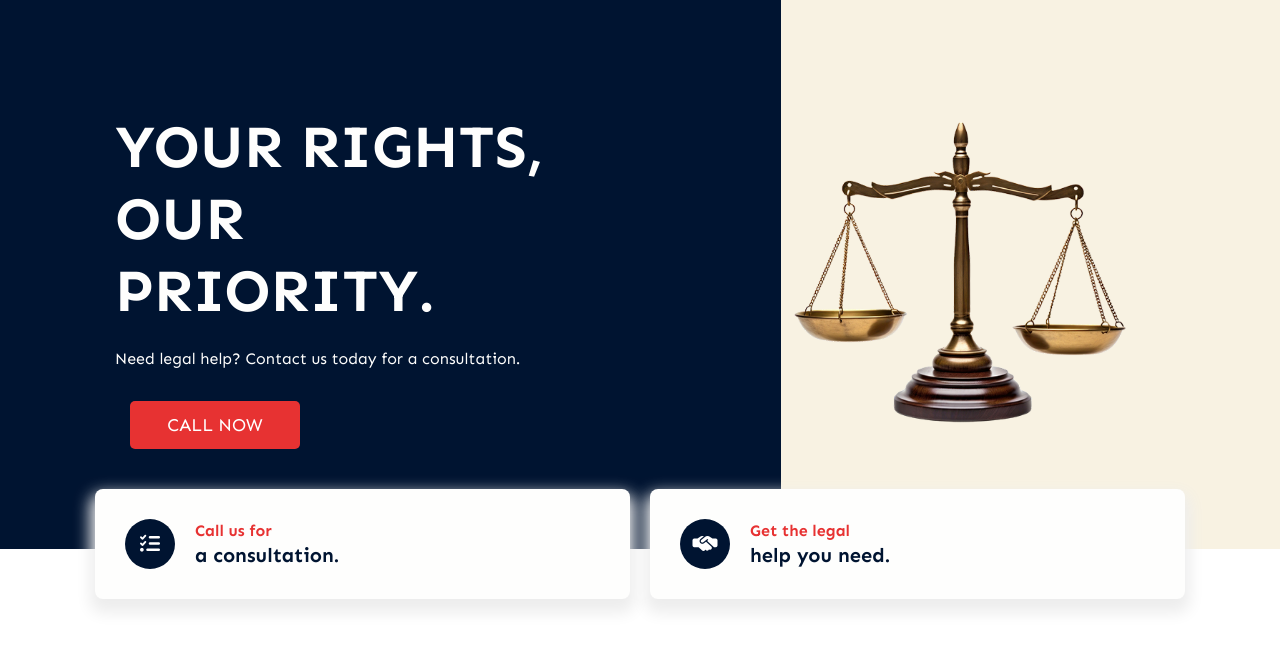
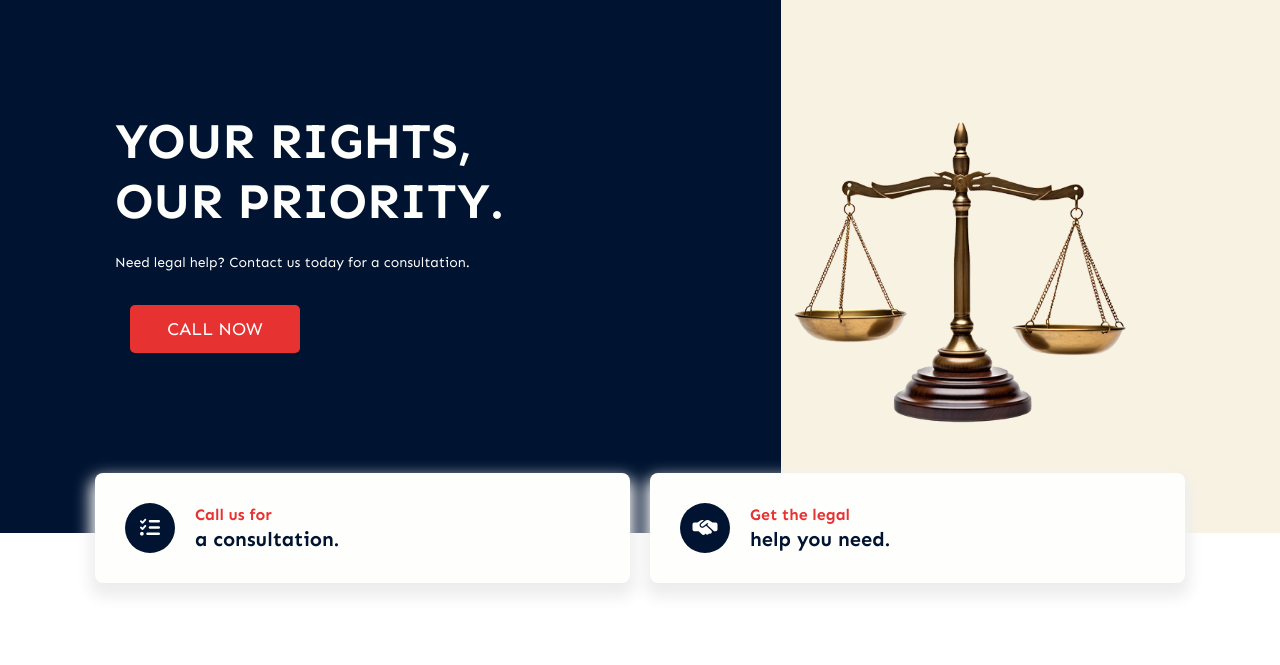
Before and after one commit to wuassociates/site, a plain HTML site: page index.html in a window 1280 px wide. Shown: the part 135-800 px from the top of the page. Drawn offline with Linux system fonts and the light colour scheme.

Commit message:
Fix homepage banner text

```diff
--- a/css/style.css
+++ b/css/style.css
@@ -1415,4 +1415,11 @@ textarea#comment::placeholder {
     .login_bt li a {
         color: #FFF;
     }
+
+    .banner_title {
+        font-size: 50px;
+    }
+    .banner_text {
+        font-size: 14px;
+    }
 }
```
